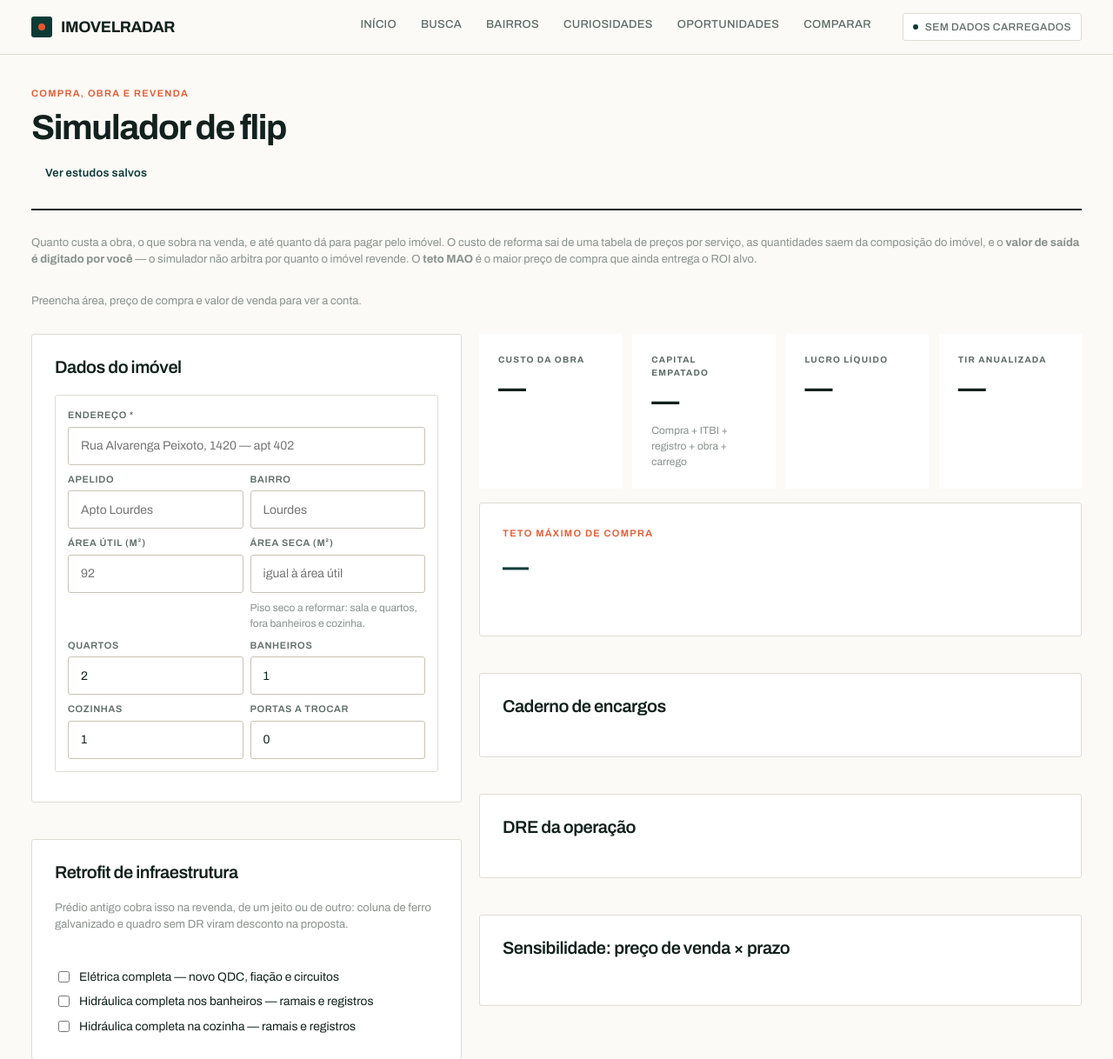
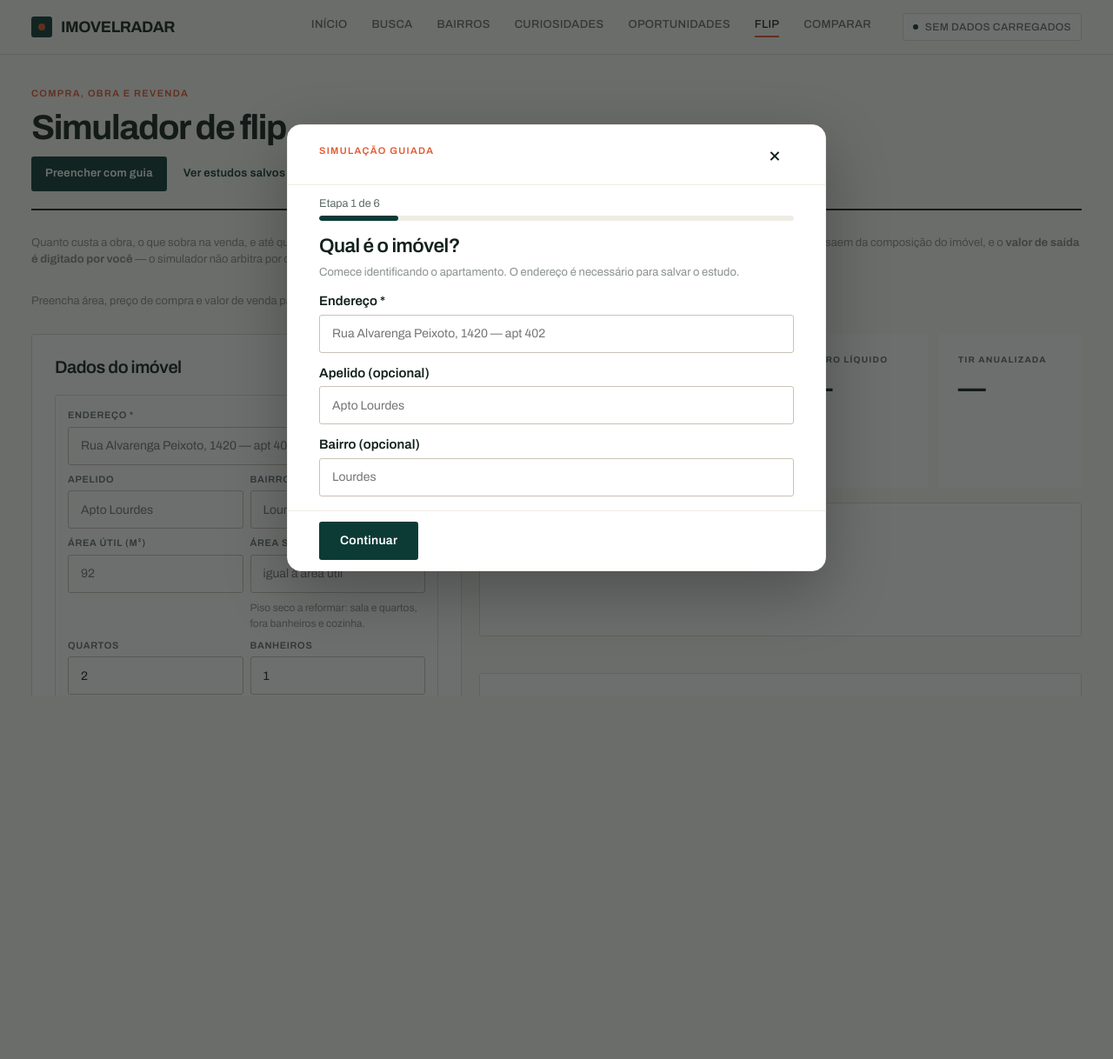
Before and after one commit to tqchagas/imovel-radar, a FastAPI app: page /flip in a window 1280 px wide. Shown: the top 1218 px of the page at 87% size. After the commit the page ends 800 px from the top, so only its background shows below. Run offline with FastAPI, Linux system fonts and the light colour scheme; data that the repository does not hold is empty; parts of the project's set-up code (start-up, migrations or seed data) failed here and were passed over.

Commit message:
feat: preenchimento guiado e acesso ao flip

```diff
--- a/app/static/common.js
+++ b/app/static/common.js
@@ -164,6 +164,7 @@ const NAV_ITEMS = [
   { id: 'bairro', href: '/bairro', label: 'Bairros' },
   { id: 'curiosidades', href: '/curiosidades', label: 'Curiosidades' },
   { id: 'oportunidades', href: '/oportunidades', label: 'Oportunidades' },
+  { id: 'flip', href: '/flip', label: 'Flip' },
   { id: 'comparar', href: '/comparar', label: 'Comparar' },
 ];
 
--- a/app/static/flip.html
+++ b/app/static/flip.html
@@ -4,7 +4,7 @@
   <meta charset="UTF-8">
   <meta name="viewport" content="width=device-width, initial-scale=1.0">
   <title>ImovelRadar — simulador de flip</title>
-  <!-- Conta de margem do dono: fora do SEO e da navegação pública. -->
+  <!-- Conta de margem do dono: acessível pelo menu, mas fora do índice de busca. -->
   <meta name="robots" content="noindex, nofollow">
   <link rel="preconnect" href="https://fonts.googleapis.com">
   <link rel="preconnect" href="https://fonts.gstatic.com" crossorigin>
@@ -16,6 +16,7 @@
     <div class="page-head">
       <span class="eyebrow">Compra, obra e revenda</span>
       <h1 class="page-title">Simulador de flip</h1>
+      <button class="btn btn-petroleo btn-sm" id="btn-guia" type="button">Preencher com guia</button>
       <a class="btn btn-ghost btn-sm" href="/flip/estudos">Ver estudos salvos</a>
     </div>
 
@@ -73,6 +74,44 @@
               <label for="f-portas">Portas a trocar</label>
               <input class="input" id="f-portas" name="portas" type="number" min="0" step="1" value="0">
             </div>
+          </div>
+        </section>
+
+        <section class="panel">
+          <div class="panel-head"><h2 class="section-title">Escopo e medições</h2></div>
+          <div class="form-grid">
+            <div class="field field-wide">
+              <label for="f-escopo">Escopo da obra</label>
+              <select class="input" id="f-escopo" name="escopo_obra">
+                <option value="retoques">Retoques — pintura e ajustes</option>
+                <option value="revenda" selected>Revenda — acabamentos, cozinha e banheiros</option>
+                <option value="retrofit">Retrofit — revenda + infraestrutura completa</option>
+                <option value="legado" hidden>Estimativa antiga (estudo salvo)</option>
+              </select>
+            </div>
+            <div class="field"><label for="f-paredes">Paredes a pintar (m²)</label><input class="input" id="f-paredes" name="pintura_paredes_m2" type="number" min="0" step="any" placeholder="medir na visita"></div>
+            <div class="field"><label for="f-teto">Teto a pintar (m²)</label><input class="input" id="f-teto" name="pintura_teto_m2" type="number" min="0" step="any" placeholder="medir na visita"></div>
+            <div class="field"><label for="f-massa">Paredes a emassar (m²)</label><input class="input" id="f-massa" name="massa_paredes_m2" type="number" min="0" step="any" placeholder="se necessário"></div>
+            <div class="field"><label for="f-impermeabilizacao">Impermeabilização (m²)</label><input class="input" id="f-impermeabilizacao" name="impermeabilizacao_m2" type="number" min="0" step="any" placeholder="áreas molhadas"></div>
+            <div class="field"><label for="f-piso-banho">Piso dos banheiros medidos (m² somados)</label><input class="input" id="f-piso-banho" name="piso_banheiro_m2" type="number" min="0" step="any" placeholder="medir na visita"></div>
+            <div class="field"><label for="f-banhos-medidos">Quantos banheiros tiveram o piso medido?</label><input class="input" id="f-banhos-medidos" name="piso_banheiros_medidos" type="number" min="0" step="1" placeholder="preencha junto com a área"></div>
+            <div class="field"><label for="f-piso-cozinha">Piso das cozinhas medidas (m² somados)</label><input class="input" id="f-piso-cozinha" name="piso_cozinha_m2" type="number" min="0" step="any" placeholder="medir na visita"></div>
+            <div class="field"><label for="f-cozinhas-medidas">Quantas cozinhas tiveram o piso medido?</label><input class="input" id="f-cozinhas-medidas" name="piso_cozinhas_medidas" type="number" min="0" step="1" placeholder="preencha junto com a área"></div>
+            <div class="field"><label for="f-cabo">Cabo elétrico 2,5 mm² (m)</label><input class="input" id="f-cabo" name="cabo_eletrico_m" type="number" min="0" step="any" placeholder="projeto elétrico"></div>
+            <div class="field"><label for="f-rasgo-eletrico">Rasgo elétrico (m)</label><input class="input" id="f-rasgo-eletrico" name="rasgo_eletrico_m" type="number" min="0" step="any" placeholder="projeto elétrico"></div>
+            <div class="field"><label for="f-tubo">Tubo água fria 25 mm (m)</label><input class="input" id="f-tubo" name="tubo_agua_m" type="number" min="0" step="any" placeholder="projeto hidráulico"></div>
+            <div class="field"><label for="f-rasgo-hidraulico">Rasgo hidráulico (m)</label><input class="input" id="f-rasgo-hidraulico" name="rasgo_hidraulico_m" type="number" min="0" step="any" placeholder="projeto hidráulico"></div>
+          </div>
+          <p class="panel-note">Campos vazios mantêm provisões do orçamento inicial. Itens SUDECAP BH 07/2026 são custos de referência sem BDI; não representam cotação fechada. Confira materiais, descarte, impostos e condições da obra com fornecedores.</p>
+        </section>
+
+        <section class="panel">
+          <div class="panel-head"><h2 class="section-title">Acabamentos</h2></div>
+          <div class="flip-toggles">
+            <label class="flip-toggle">
+              <input type="checkbox" id="f-marcenaria" name="incluir_marcenaria" checked>
+              <span>Incluir marcenaria de cozinha e banheiros — gabinetes sob as pias</span>
+            </label>
           </div>
         </section>
 
@@ -170,6 +209,25 @@
     </div>
   </main>
 
+  <dialog id="flip-guia" class="flip-guia" aria-labelledby="guia-titulo" aria-describedby="guia-subtitulo">
+    <div class="flip-guia-topo">
+      <span class="eyebrow">Simulação guiada</span>
+      <button class="flip-guia-fechar" id="guia-fechar" type="button" aria-label="Fechar guia">×</button>
+    </div>
+    <div class="flip-guia-corpo">
+      <p class="flip-guia-progresso" id="guia-progresso" aria-live="polite"></p>
+      <div class="flip-guia-barra" aria-hidden="true"><span id="guia-barra-valor"></span></div>
+      <h2 id="guia-titulo"></h2>
+      <p class="panel-note" id="guia-subtitulo"></p>
+      <div class="flip-guia-campos" id="guia-campos"></div>
+      <p class="flip-guia-erro" id="guia-erro" role="alert" hidden></p>
+    </div>
+    <div class="flip-guia-rodape">
+      <button class="btn btn-ghost" id="guia-voltar" type="button">Voltar</button>
+      <button class="btn btn-petroleo" id="guia-proximo" type="button">Continuar</button>
+    </div>
+  </dialog>
+
   <script src="/static/common.js"></script>
   <script src="/static/flip.js"></script>
 </body>
--- a/app/static/flip.js
+++ b/app/static/flip.js
@@ -13,8 +13,252 @@ const CAMPOS_NUMERICOS = [
   'preco_compra', 'arv_total', 'meses_carrego',
 ];
 const CAMPOS_BOOLEANOS = [
+  'incluir_marcenaria',
   'eletrica_completa', 'hidraulica_completa_banheiro', 'hidraulica_completa_cozinha',
 ];
+const CAMPOS_QUANTIDADES = [
+  'pintura_paredes_m2', 'pintura_teto_m2', 'massa_paredes_m2', 'impermeabilizacao_m2',
+  'piso_banheiro_m2', 'piso_banheiros_medidos', 'piso_cozinha_m2', 'piso_cozinhas_medidas',
+  'cabo_eletrico_m', 'rasgo_eletrico_m', 'tubo_agua_m', 'rasgo_hidraulico_m',
+];
+
+const GUIA_SESSAO = 'imovelradar:flip-guia-visto';
+const GUIA_ETAPAS = [
+  {
+    titulo: 'Qual é o imóvel?',
+    descricao: 'Comece identificando o apartamento. O endereço é necessário para salvar o estudo.',
+    campos: [
+      ['f-endereco', 'Endereço', true], ['f-apelido', 'Apelido (opcional)'],
+      ['f-bairro', 'Bairro (opcional)'],
+    ],
+  },
+  {
+    titulo: 'Como é o apartamento?',
+    descricao: 'A área seca é a parte de sala e quartos. Inicialmente, copiamos a área útil; ajuste se souber a medida.',
+    campos: [
+      ['f-area-util', 'Área útil (m²)', true], ['f-area-seca', 'Área seca a reformar (m²)', true],
+      ['f-quartos', 'Quartos'], ['f-banheiros', 'Banheiros'],
+      ['f-cozinhas', 'Cozinhas'], ['f-portas', 'Portas a reformar'],
+    ],
+  },
+  {
+    titulo: 'Qual será o escopo da obra?',
+    descricao: 'Escolha a intervenção principal. Retrofit já inclui elétrica e hidráulica completas; nos outros escopos, marque o que for adicional.',
+    campos: [
+      ['f-escopo', 'Tipo de obra'], ['f-marcenaria', 'Incluir gabinetes de marcenaria'],
+      ['f-eletrica', 'Refazer a elétrica'], ['f-hidr-banheiro', 'Refazer hidráulica dos banheiros'],
+      ['f-hidr-cozinha', 'Refazer hidráulica da cozinha'],
+    ],
+  },
+  {
+    titulo: 'O que você já mediu?',
+    descricao: 'As medidas são opcionais. Se não souber, deixe em branco: o orçamento indicará as provisões utilizadas.',
+    campos: [
+      ['f-paredes', 'Paredes a pintar (m²)'], ['f-teto', 'Tetos a pintar (m²)'],
+      ['f-massa', 'Paredes a emassar (m²)'],
+      ['f-impermeabilizacao', 'Área a impermeabilizar (m²)', false, 'molhado'],
+      ['f-piso-banho', 'Piso dos banheiros (m² no total)', false, 'molhado'],
+      ['f-banhos-medidos', 'Quantos banheiros foram medidos?', false, 'molhado'],
+      ['f-piso-cozinha', 'Piso da cozinha (m² no total)', false, 'molhado'],
+      ['f-cozinhas-medidas', 'Quantas cozinhas foram medidas?', false, 'molhado'],
+    ],
+  },
+  {
+    titulo: 'Há medidas da infraestrutura?',
+    descricao: 'Use medidas de projeto ou vistoria. Os metros de cabo e tubo ativam a composição detalhada; sem eles, entra a provisão global.',
+    apenasInfra: true,
+    campos: [
+      ['f-cabo', 'Cabo elétrico 2,5 mm² (m)', false, 'eletrica'],
+      ['f-rasgo-eletrico', 'Rasgo elétrico (m)', false, 'eletrica'],
+      ['f-tubo', 'Tubo de água fria 25 mm (m)', false, 'hidraulica'],
+      ['f-rasgo-hidraulico', 'Rasgo hidráulico (m)', false, 'hidraulica'],
+    ],
+  },
+  {
+    titulo: 'Quais são os números do negócio?',
+    descricao: 'O valor de venda é a sua estimativa de saída; o simulador não o define automaticamente.',
+    campos: [
+      ['f-preco', 'Preço de compra (R$)', true], ['f-arv', 'Venda estimada (R$)', true],
+      ['f-meses', 'Meses de carrego'], ['f-status', 'Status do estudo'],
+    ],
+  },
+  {
+    titulo: 'Revise antes de simular',
+    descricao: 'Confira os dados principais. Concluir mostra o resultado, mas não salva o estudo automaticamente.',
+    revisao: true,
+  },
+];
+let guiaIndice = 0;
+let guiaAbertura = null;
+
+function etapasVisiveis() {
+  const escopo = $('f-escopo').value;
+  const infra = escopo === 'retrofit' || $('f-eletrica').checked
+    || (escopo !== 'retoques' && ($('f-hidr-banheiro').checked || $('f-hidr-cozinha').checked));
+  return GUIA_ETAPAS.filter((etapa) => !etapa.apenasInfra || infra);
+}
+
+function campoVisivel(definicao) {
+  const [id, , , condicao] = definicao;
+  const escopo = $('f-escopo').value;
+  if (id === 'f-marcenaria') return ['revenda', 'legado'].includes(escopo);
+  if (id === 'f-eletrica') return escopo !== 'retrofit';
+  if (id === 'f-hidr-banheiro' || id === 'f-hidr-cozinha') return ['revenda', 'legado'].includes(escopo);
+  if (condicao === 'molhado') return ['revenda', 'retrofit'].includes($('f-escopo').value);
+  if (condicao === 'eletrica') return $('f-escopo').value === 'retrofit' || $('f-eletrica').checked;
+  if (condicao === 'hidraulica') return $('f-escopo').value === 'retrofit'
+    || $('f-hidr-banheiro').checked || $('f-hidr-cozinha').checked;
+  return true;
+}
+
+function copiarResposta(origem, controle) {
+  if (origem.type === 'checkbox') origem.checked = controle.checked;
+  else origem.value = controle.value;
+  origem.dispatchEvent(new Event('input', { bubbles: true }));
+  if (origem.id === 'f-area-util' && $('guia-f-area-seca') && !$('f-area-seca').dataset.tocado) {
+    $('guia-f-area-seca').value = $('f-area-seca').value;
+  }
+  if (origem.id === 'f-bairro') referenciaDoBairro();
+}
+
+function pergunta(definicao) {
+  const [id, rotulo, obrigatorio] = definicao;
+  const origem = $(id);
+  const controle = origem.cloneNode(true);
+  controle.id = `guia-${id}`;
+  controle.removeAttribute('name');
+  controle.required = Boolean(obrigatorio);
+  if (origem.type === 'checkbox') controle.checked = origem.checked;
+  else controle.value = origem.value;
+
+  const campo = el('div', 'flip-guia-campo');
+  const label = el('label', null, `${rotulo}${obrigatorio ? ' *' : ''}`);
+  label.htmlFor = controle.id;
+  campo.append(label, controle);
+  controle.addEventListener('input', () => {
+    copiarResposta(origem, controle);
+    $('guia-erro').hidden = true;
+    if (id === 'f-escopo') {
+      pintarGuia();
+      $(`guia-${id}`).focus();
+    }
+  });
+  return campo;
+}
+
+function resumoGuia() {
+  const dados = lerFormulario();
+  const linhas = [
+    ['Imóvel', dados.endereco || 'Sem endereço'],
+    ['Área útil / seca', `${dados.area_util_m2 || '—'} / ${dados.area_seca_m2 || '—'} m²`],
+    ['Ambientes', `${dados.quartos} quartos · ${dados.banheiros} banheiros · ${dados.cozinhas} cozinha(s)`],
+    ['Escopo', $('f-escopo').selectedOptions[0].textContent],
+    ['Compra', formatCurrency(dados.preco_compra)],
+    ['Venda estimada', formatCurrency(dados.arv_total)],
+    ['Carrego', `${dados.meses_carrego} meses`],
+  ];
+  const caixa = el('div', 'flip-guia-resumo');
+  linhas.forEach(([rotulo, valor]) => {
+    const linhaResumo = el('div');
+    linhaResumo.append(el('span', null, rotulo), el('strong', null, valor));
+    caixa.appendChild(linhaResumo);
+  });
+  return caixa;
+}
+
+function pintarGuia() {
+  const etapas = etapasVisiveis();
+  guiaIndice = Math.min(guiaIndice, etapas.length - 1);
+  const etapa = etapas[guiaIndice];
+  $('guia-progresso').textContent = `Etapa ${guiaIndice + 1} de ${etapas.length}`;
+  $('guia-barra-valor').style.width = `${((guiaIndice + 1) / etapas.length) * 100}%`;
+  $('guia-titulo').textContent = etapa.titulo;
+  $('guia-subtitulo').textContent = etapa.descricao;
+  $('guia-erro').hidden = true;
+  const campos = $('guia-campos');
+  campos.textContent = '';
+  if (etapa.revisao) campos.appendChild(resumoGuia());
+  else etapa.campos.filter(campoVisivel).forEach((campo) => campos.appendChild(pergunta(campo)));
+  $('guia-voltar').hidden = guiaIndice === 0;
+  $('guia-proximo').textContent = etapa.revisao ? 'Ver simulação' : 'Continuar';
+  $('flip-guia').scrollTop = 0;
+}
+
+function validarGuia() {
+  for (const controle of $('guia-campos').querySelectorAll('input, select')) {
+    if (controle.checkValidity()) continue;
+    const rotulo = $('guia-campos').querySelector(`label[for="${controle.id}"]`).textContent.replace(' *', '');
+    $('guia-erro').textContent = controle.validity.valueMissing
+      ? `Preencha ${rotulo.toLowerCase()} para continuar.`
+      : `Confira ${rotulo.toLowerCase()}: o valor precisa respeitar o mínimo indicado.`;
+    $('guia-erro').hidden = false;
+    controle.focus();
+    return false;
+  }
+  const piso = Number($('f-piso-banho').value);
+  const medidos = Number($('f-banhos-medidos').value);
+  if ((piso > 0) !== (medidos > 0) || medidos > Number($('f-banheiros').value)) {
+    $('guia-erro').textContent = 'Para o piso dos banheiros, informe a área e quantos foram medidos (sem exceder o total).';
+    $('guia-erro').hidden = false;
+    ($('guia-f-banhos-medidos') || $('guia-proximo')).focus();
+    return false;
+  }
+  const pisoCozinha = Number($('f-piso-cozinha').value);
+  const cozinhasMedidas = Number($('f-cozinhas-medidas').value);
+  if ((pisoCozinha > 0) !== (cozinhasMedidas > 0) || cozinhasMedidas > Number($('f-cozinhas').value)) {
+    $('guia-erro').textContent = 'Para o piso das cozinhas, informe a área e quantas foram medidas (sem exceder o total).';
+    $('guia-erro').hidden = false;
+    ($('guia-f-cozinhas-medidas') || $('guia-proximo')).focus();
+    return false;
+  }
+  return true;
+}
+
+function abrirGuia() {
+  const dialogo = $('flip-guia');
+  if (dialogo.open) return;
+  guiaAbertura = document.activeElement;
+  pintarGuia();
+  dialogo.showModal();
+  document.body.classList.add('modal-aberto');
+  const primeiro = $('guia-campos').querySelector('input, select');
+  (primeiro || $('guia-proximo')).focus();
+}
+
+function fecharGuia() {
+  if ($('flip-guia').open) $('flip-guia').close();
+}
+
+function iniciarGuia() {
+  $('btn-guia').addEventListener('click', abrirGuia);
+  $('guia-fechar').addEventListener('click', fecharGuia);
+  $('guia-voltar').addEventListener('click', () => {
+    guiaIndice -= 1;
+    pintarGuia();
+  });
+  $('guia-proximo').addEventListener('click', () => {
+    if (!validarGuia()) return;
+    if (etapasVisiveis()[guiaIndice].revisao) {
+      fecharGuia();
+      guiaIndice = 0;
+      calcular();
+      $('veredicto').scrollIntoView({ behavior: 'smooth', block: 'start' });
+      return;
+    }
+    guiaIndice += 1;
+    pintarGuia();
+    const primeiro = $('guia-campos').querySelector('input, select');
+    (primeiro || $('guia-proximo')).focus();
+  });
+  $('flip-guia').addEventListener('click', (evento) => {
+    if (evento.target === $('flip-guia')) fecharGuia();
+  });
+  $('flip-guia').addEventListener('close', () => {
+    document.body.classList.remove('modal-aberto');
+    try { window.sessionStorage.setItem(GUIA_SESSAO, '1'); } catch { /* sem storage */ }
+    if (guiaAbertura?.focus) guiaAbertura.focus();
+  });
+}
 
 const state = {
   id: null, cidade: '', origem: null, origemId: null, aviso: '', timer: null,
@@ -29,7 +273,8 @@ async function enviar(path, method, body) {
   });
   if (!resposta.ok) {
     const erro = await resposta.json().catch(() => ({}));
-    throw new Error(typeof erro.detail === 'string' ? erro.detail : `Erro ${resposta.status}`);
+    const detalhe = Array.isArray(erro.detail) ? erro.detail[0]?.msg : erro.detail;
+    throw new Error(typeof detalhe === 'string' ? detalhe : `Erro ${resposta.status}`);
   }
   return resposta.status === 204 ? null : resposta.json();
 }
@@ -46,6 +291,11 @@ function lerFormulario() {
   CAMPOS_BOOLEANOS.forEach((campo) => {
     dados[campo] = document.querySelector(`[name="${campo}"]`).checked;
   });
+  dados.escopo_obra = $('f-escopo').value;
+  dados.quantidades = {};
+  CAMPOS_QUANTIDADES.forEach((campo) => {
+    dados.quantidades[campo] = Number(document.querySelector(`[name="${campo}"]`).value) || 0;
+  });
   dados.status = $('f-status').value;
   return dados;
 }
@@ -56,6 +306,8 @@ function entradaDe(dados) {
   [...CAMPOS_NUMERICOS, ...CAMPOS_BOOLEANOS]
     .filter((campo) => campo !== 'area_util_m2' && campo !== 'quartos')
     .forEach((campo) => { entrada[campo] = dados[campo]; });
+  entrada.escopo_obra = dados.escopo_obra;
+  entrada.quantidades = dados.quantidades;
   return entrada;
 }
 
@@ -148,7 +400,9 @@ function pintarOrcamento(orcamento) {
         const quantidade = Number.isInteger(item.quantidade)
           ? item.quantidade
           : item.quantidade.toFixed(1);
-        linhaItem.appendChild(el('span', null, `${item.rotulo} — ${quantidade} × ${formatCurrency(item.custo_unitario)}`));
+        const descricao = el('span', null, `${item.rotulo} — ${quantidade} ${item.unidade} × ${formatCurrency(item.custo_unitario)}`);
+        descricao.appendChild(el('small', 'flip-item-fonte', item.fonte));
+        linhaItem.appendChild(descricao);
         linhaItem.appendChild(el('span', 'flip-valor', formatCurrency(item.total)));
         bloco.appendChild(linhaItem);
       });
@@ -346,6 +600,12 @@ function preencher(dados) {
       document.querySelector(`[name="${campo}"]`).checked = Boolean(dados[campo]);
     }
   });
+  if (dados.escopo_obra) $('f-escopo').value = dados.escopo_obra;
+  CAMPOS_QUANTIDADES.forEach((campo) => {
+    if (dados.quantidades && dados.quantidades[campo] !== undefined) {
+      document.querySelector(`[name="${campo}"]`).value = dados.quantidades[campo] || '';
+    }
+  });
   if (dados.status) $('f-status').value = dados.status;
 }
 
@@ -424,6 +684,7 @@ async function iniciar() {
   await carregarFatorDeSaida();
 
   const form = $('form-imovel');
+  iniciarGuia();
   form.addEventListener('input', agendarCalculo);
   form.addEventListener('submit', salvar);
   $('f-bairro').addEventListener('change', referenciaDoBairro);
@@ -440,6 +701,8 @@ async function iniciar() {
   $('btn-fator').addEventListener('click', aplicarFatorDeSaida);
   $('btn-resetar').addEventListener('click', () => {
     form.reset();
+    delete $('f-area-seca').dataset.tocado;
+    guiaIndice = 0;
     state.id = null;
     state.origem = null;
     state.origemId = null;
@@ -471,6 +734,11 @@ async function iniciar() {
   }
   await referenciaDoBairro();
   await calcular();
+  if (!params.get('id')) {
+    let visto = false;
+    try { visto = window.sessionStorage.getItem(GUIA_SESSAO) === '1'; } catch { /* sem storage */ }
+    if (!visto) abrirGuia();
+  }
 }
 
 iniciar();
--- a/app/static/styles.css
+++ b/app/static/styles.css
@@ -2011,6 +2011,61 @@ tbody tr.clickable:hover {
 
 body.modal-aberto {
   overflow: hidden;
+}
+
+/* Guia do flip: o formulário da página segue sendo a fonte dos dados. */
+.flip-guia {
+  width: min(620px, calc(100% - 24px));
+  max-height: min(88dvh, 820px);
+  margin: auto;
+  padding: 0;
+  border: 1px solid var(--regua);
+  border-radius: 16px;
+  background: var(--superficie);
+  color: var(--tinta);
+  box-shadow: 0 24px 70px rgba(0, 0, 0, 0.28);
+  overflow-y: auto;
+}
+.flip-guia::backdrop { background: rgba(20, 24, 22, 0.62); }
+.flip-guia-topo,
+.flip-guia-rodape {
+  display: flex;
+  align-items: center;
+  justify-content: space-between;
+  gap: var(--s2);
+  padding: var(--s3) clamp(20px, 5vw, 36px);
+  background: var(--superficie);
+}
+.flip-guia-topo { position: sticky; top: 0; z-index: 1; border-bottom: 1px solid var(--regua); }
+.flip-guia-rodape { position: sticky; bottom: 0; border-top: 1px solid var(--regua); }
+.flip-guia-rodape .btn { min-height: 44px; }
+.flip-guia-fechar {
+  border: 0;
+  background: transparent;
+  color: var(--tinta);
+  cursor: pointer;
+  font-size: 1.7rem;
+  line-height: 1;
+  min-width: 44px;
+  min-height: 44px;
+}
+.flip-guia-corpo { padding: var(--s3) clamp(20px, 5vw, 36px) var(--s4); }
+.flip-guia-corpo h2 { margin: var(--s3) 0 var(--s1); }
+.flip-guia-corpo .panel-note { margin: 0 0 var(--s3); }
+.flip-guia-progresso { margin: 0 0 var(--s1); color: var(--tinta-70); font-size: 0.85rem; }
+.flip-guia-barra { height: 6px; overflow: hidden; border-radius: 10px; background: var(--regua); }
+.flip-guia-barra span { display: block; height: 100%; border-radius: inherit; background: var(--petroleo); transition: width 160ms ease; }
+.flip-guia-campos { display: grid; grid-template-columns: 1fr; gap: var(--s3); }
+.flip-guia-campo { display: flex; flex-direction: column; gap: var(--s1); }
+.flip-guia-campo > label { font-weight: 600; }
+.flip-guia-campo .input { width: 100%; min-height: 44px; }
+.flip-guia-campo input[type="checkbox"] { width: 22px; height: 22px; accent-color: var(--petroleo); }
+.flip-guia-erro { color: var(--coral-forte); margin: var(--s3) 0 0; }
+.flip-guia-resumo > div { display: flex; justify-content: space-between; gap: var(--s2); padding: var(--s2) 0; border-bottom: 1px solid var(--regua); }
+.flip-guia-resumo strong { text-align: right; }
+@media (max-width: 600px) {
+  .flip-guia { max-height: 92dvh; }
+  .flip-guia-rodape .btn { flex: 1; }
 }
 
 
@@ -2284,6 +2339,7 @@ body.modal-aberto {
   font-size: 0.88rem;
   color: var(--tinta-70);
 }
+.flip-item-fonte { display: block; color: var(--tinta-50); font-size: 0.75rem; }
 
 .flip-matriz-rolagem { overflow-x: auto; }
 .flip-matriz { border-collapse: separate; border-spacing: 0; }
```
Also changed, not shown: docs/plans/2026-09-25-flip-preenchimento-guiado.md (added, +38 -0 lines), tests/test_api/test_pages.py (+20 -2 lines).
